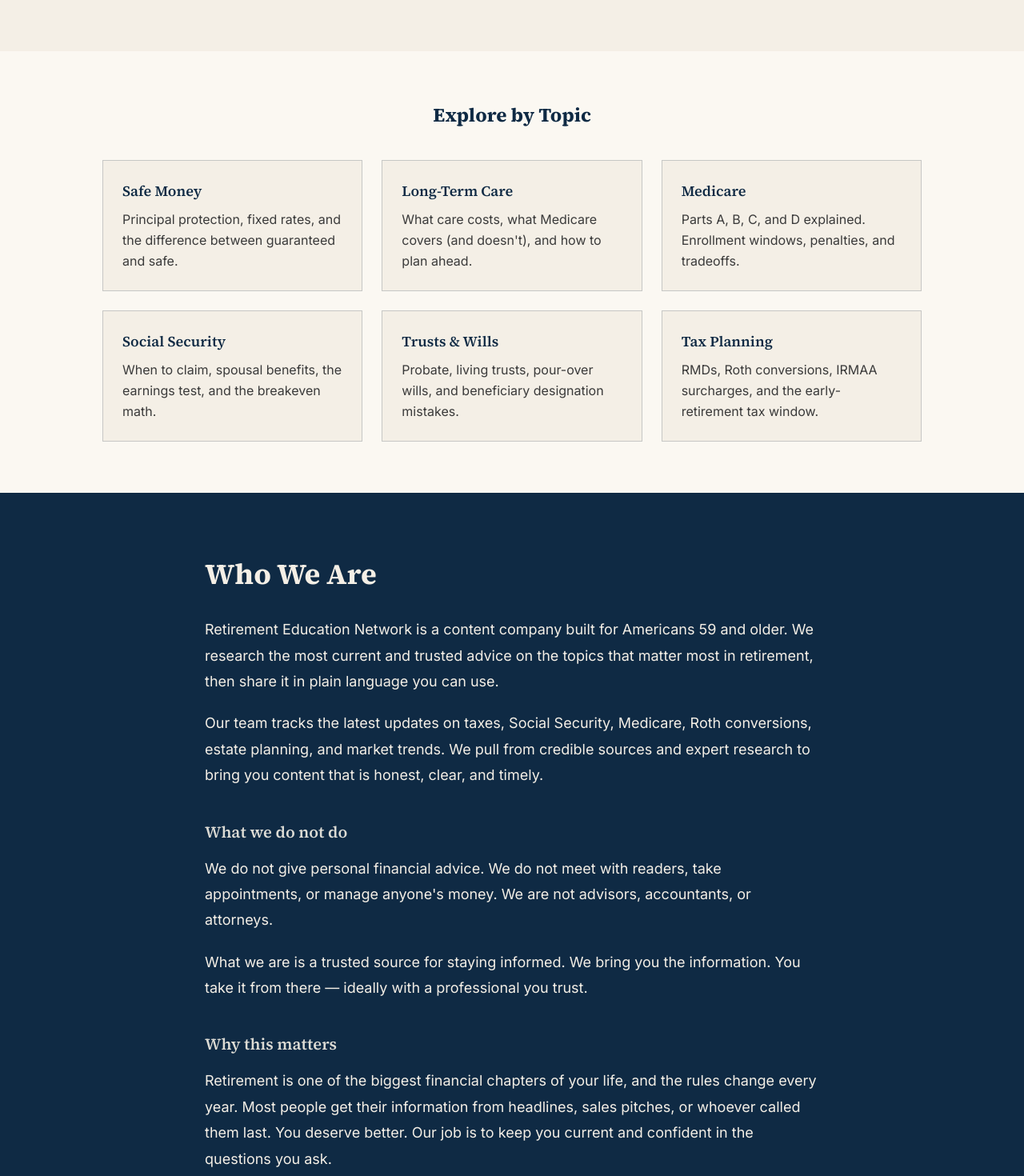
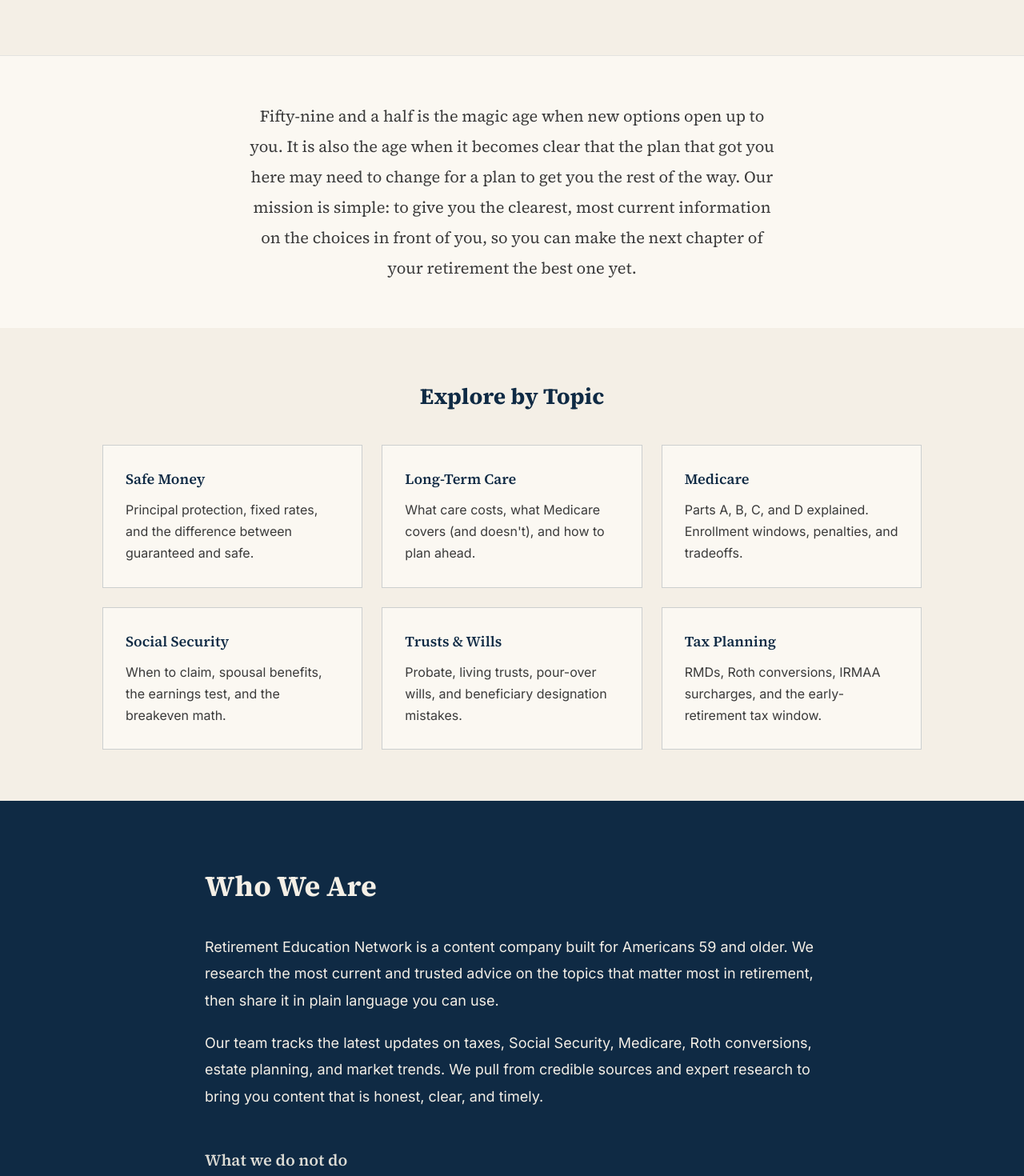
Before and after one commit to sean174/ren-site, a Next.js app: page / in a window 1280 px wide. Shown: the part 580-2050 px from the top of the page at 80% size. Built offline with nearby package versions, Linux system fonts and the light colour scheme.

Commit message:
feat: add mission statement section to homepage

```diff
--- a/app/page.tsx
+++ b/app/page.tsx
@@ -1,10 +1,10 @@
 const CATEGORIES = [
-  { title: "Safe Money",      slug: "safe-money",        desc: "Principal protection, fixed rates, and the difference between guaranteed and safe." },
-  { title: "Long-Term Care",  slug: "long-term-care",    desc: "What care costs, what Medicare covers (and doesn't), and how to plan ahead." },
-  { title: "Medicare",        slug: "medicare",           desc: "Parts A, B, C, and D explained. Enrollment windows, penalties, and tradeoffs." },
-  { title: "Social Security", slug: "social-security",   desc: "When to claim, spousal benefits, the earnings test, and the breakeven math." },
-  { title: "Trusts & Wills",  slug: "trusts-and-wills",  desc: "Probate, living trusts, pour-over wills, and beneficiary designation mistakes." },
-  { title: "Tax Planning",    slug: "tax-planning",      desc: "RMDs, Roth conversions, IRMAA surcharges, and the early-retirement tax window." },
+  { title: "Safe Money",      slug: "safe-money",       desc: "Principal protection, fixed rates, and the difference between guaranteed and safe." },
+  { title: "Long-Term Care",  slug: "long-term-care",   desc: "What care costs, what Medicare covers (and doesn't), and how to plan ahead." },
+  { title: "Medicare",        slug: "medicare",          desc: "Parts A, B, C, and D explained. Enrollment windows, penalties, and tradeoffs." },
+  { title: "Social Security", slug: "social-security",  desc: "When to claim, spousal benefits, the earnings test, and the breakeven math." },
+  { title: "Trusts & Wills",  slug: "trusts-and-wills", desc: "Probate, living trusts, pour-over wills, and beneficiary designation mistakes." },
+  { title: "Tax Planning",    slug: "tax-planning",     desc: "RMDs, Roth conversions, IRMAA surcharges, and the early-retirement tax window." },
 ];
 
 const DISCLAIMER =
@@ -17,7 +17,6 @@ export default function HomePage() {
     <>
       {/* ── Hero ─────────────────────────────────────────────────────────── */}
       <section className="bg-ivory px-6 py-24 flex flex-col items-center text-center gap-8">
-        {/* REN mark */}
         <div className="w-16 h-16 text-navy opacity-80">
           <svg viewBox="0 0 100 100" fill="none" stroke="currentColor" strokeWidth="3" aria-label="Retirement Education Network mark" role="img">
             <circle cx="50" cy="50" r="46"/>
@@ -28,23 +27,38 @@ export default function HomePage() {
         </div>
 
         <h1
-          className="text-navy text-4xl md:text-5xl font-bold leading-tight max-w-3xl"
+          className="text-navy font-bold leading-tight max-w-3xl"
           style={{ fontFamily: "var(--font-source-serif)", fontSize: "clamp(2rem, 5vw, 3.25rem)" }}
         >
           Smart Retirement Information for Americans 59 and Older
         </h1>
 
-        <p className="text-charcoal text-xl leading-relaxed max-w-2xl" style={{ fontSize: "clamp(1.1rem, 2.5vw, 1.25rem)" }}>
+        <p
+          className="text-charcoal leading-relaxed max-w-2xl"
+          style={{ fontSize: "clamp(1.125rem, 2.5vw, 1.25rem)", lineHeight: "1.75" }}
+        >
           Clear, current, and trustworthy content on the topics that matter most in your retirement years.
         </p>
       </section>
 
+      {/* ── Mission Statement ────────────────────────────────────────────── */}
+      <section className="bg-paper px-6 py-14 border-t border-navy/10">
+        <div className="max-w-2xl mx-auto text-center">
+          <p
+            className="text-charcoal leading-loose"
+            style={{ fontFamily: "var(--font-source-serif)", fontSize: "clamp(1.125rem, 2.5vw, 1.25rem)", lineHeight: "1.9" }}
+          >
+            Fifty-nine and a half is the magic age when new options open up to you. It is also the age when it becomes clear that the plan that got you here may need to change for a plan to get you the rest of the way. Our mission is simple: to give you the clearest, most current information on the choices in front of you, so you can make the next chapter of your retirement the best one yet.
+          </p>
+        </div>
+      </section>
+
       {/* ── Category Cards ───────────────────────────────────────────────── */}
-      <section className="bg-paper px-6 py-16">
+      <section className="bg-ivory px-6 py-16">
         <div className="max-w-5xl mx-auto">
           <h2
-            className="text-navy text-2xl font-bold mb-10 text-center"
-            style={{ fontFamily: "var(--font-source-serif)" }}
+            className="text-navy font-bold mb-10 text-center"
+            style={{ fontFamily: "var(--font-source-serif)", fontSize: "clamp(1.4rem, 3vw, 1.75rem)" }}
           >
             Explore by Topic
           </h2>
@@ -53,15 +67,15 @@ export default function HomePage() {
               <a
                 key={cat.slug}
                 href={`/${cat.slug}`}
-                className="block border border-navy/20 bg-ivory p-6 hover:border-navy transition-colors duration-150 group"
+                className="block border border-navy/20 bg-paper p-7 hover:border-navy transition-colors duration-150 group"
               >
                 <h3
-                  className="text-navy text-lg font-semibold mb-2 group-hover:underline"
-                  style={{ fontFamily: "var(--font-source-serif)" }}
+                  className="text-navy font-semibold mb-3 group-hover:underline"
+                  style={{ fontFamily: "var(--font-source-serif)", fontSize: "1.125rem" }}
                 >
                   {cat.title}
                 </h3>
-                <p className="text-charcoal text-sm leading-relaxed" style={{ fontSize: "1rem" }}>
+                <p className="text-charcoal leading-relaxed" style={{ fontSize: "1rem", lineHeight: "1.7" }}>
                   {cat.desc}
                 </p>
               </a>
@@ -74,33 +88,39 @@ export default function HomePage() {
       <section className="bg-navy px-6 py-20">
         <div className="max-w-3xl mx-auto text-ivory">
           <h2
-            className="text-3xl font-bold mb-8"
+            className="font-bold mb-8"
             style={{ fontFamily: "var(--font-source-serif)", fontSize: "clamp(1.6rem, 4vw, 2.25rem)" }}
           >
             Who We Are
           </h2>
 
-          <p className="leading-relaxed mb-5" style={{ fontSize: "clamp(1rem, 2vw, 1.125rem)", lineHeight: "1.8" }}>
+          <p className="mb-5" style={{ fontSize: "clamp(1rem, 2vw, 1.125rem)", lineHeight: "1.85" }}>
             Retirement Education Network is a content company built for Americans 59 and older. We research the most current and trusted advice on the topics that matter most in retirement, then share it in plain language you can use.
           </p>
-          <p className="leading-relaxed mb-10" style={{ fontSize: "clamp(1rem, 2vw, 1.125rem)", lineHeight: "1.8" }}>
+          <p className="mb-12" style={{ fontSize: "clamp(1rem, 2vw, 1.125rem)", lineHeight: "1.85" }}>
             Our team tracks the latest updates on taxes, Social Security, Medicare, Roth conversions, estate planning, and market trends. We pull from credible sources and expert research to bring you content that is honest, clear, and timely.
           </p>
 
-          <h3 className="text-xl font-semibold mb-4 text-ivory/90" style={{ fontFamily: "var(--font-source-serif)" }}>
+          <h3
+            className="font-semibold mb-4 text-ivory/90"
+            style={{ fontFamily: "var(--font-source-serif)", fontSize: "1.25rem" }}
+          >
             What we do not do
           </h3>
-          <p className="leading-relaxed mb-5" style={{ fontSize: "clamp(1rem, 2vw, 1.125rem)", lineHeight: "1.8" }}>
+          <p className="mb-5" style={{ fontSize: "clamp(1rem, 2vw, 1.125rem)", lineHeight: "1.85" }}>
             We do not give personal financial advice. We do not meet with readers, take appointments, or manage anyone's money. We are not advisors, accountants, or attorneys.
           </p>
-          <p className="leading-relaxed mb-10" style={{ fontSize: "clamp(1rem, 2vw, 1.125rem)", lineHeight: "1.8" }}>
+          <p className="mb-12" style={{ fontSize: "clamp(1rem, 2vw, 1.125rem)", lineHeight: "1.85" }}>
             What we are is a trusted source for staying informed. We bring you the information. You take it from there — ideally with a professional you trust.
           </p>
 
-          <h3 className="text-xl font-semibold mb-4 text-ivory/90" style={{ fontFamily: "var(--font-source-serif)" }}>
+          <h3
+            className="font-semibold mb-4 text-ivory/90"
+            style={{ fontFamily: "var(--font-source-serif)", fontSize: "1.25rem" }}
+          >
             Why this matters
           </h3>
-          <p className="leading-relaxed" style={{ fontSize: "clamp(1rem, 2vw, 1.125rem)", lineHeight: "1.8" }}>
+          <p style={{ fontSize: "clamp(1rem, 2vw, 1.125rem)", lineHeight: "1.85" }}>
             Retirement is one of the biggest financial chapters of your life, and the rules change every year. Most people get their information from headlines, sales pitches, or whoever called them last. You deserve better. Our job is to keep you current and confident in the questions you ask.
           </p>
         </div>
@@ -108,7 +128,7 @@ export default function HomePage() {
 
       {/* ── Disclaimer ───────────────────────────────────────────────────── */}
       <section className="bg-paper px-6 py-8 border-t border-navy/10">
-        <p className="text-center text-charcoal/60 text-sm max-w-3xl mx-auto leading-relaxed">
+        <p className="text-center text-charcoal/50 max-w-3xl mx-auto leading-relaxed" style={{ fontSize: "0.875rem" }}>
           {DISCLAIMER}
         </p>
       </section>
```
